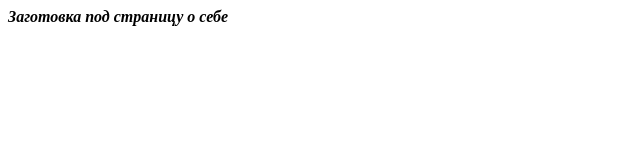
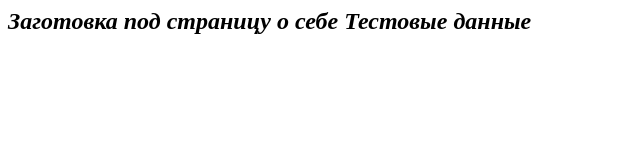
Before and after one commit to PotapovB/trpo4, a plain HTML site: page index.html in a window 1280 px wide. Shown: the whole page, without its empty margins (0-640 px from the left). Drawn offline with Linux system fonts and the light colour scheme.

Commit message:
Tweak content

```diff
--- a/index.html
+++ b/index.html
@@ -6,5 +6,6 @@
 </head>
 <body>
 	Заготовка под страницу о себе
+	Тестовые данные
 </body>
 </html>
--- a/style.css
+++ b/style.css
@@ -1 +1 @@
-* { font-style: italic; font-weight: bold; }
+* { font-style: italic; font-weight: bold; font-size: 24px; }
```
